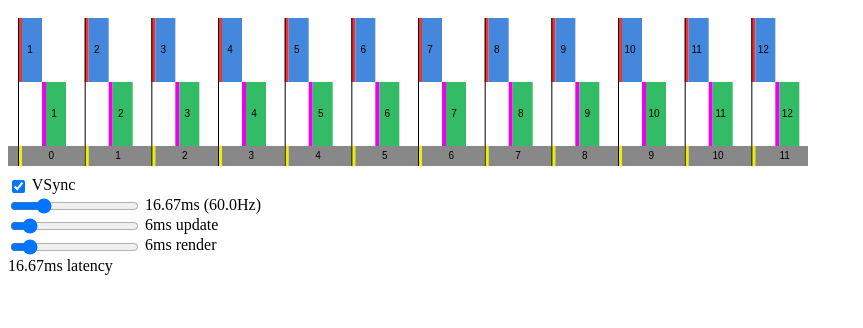
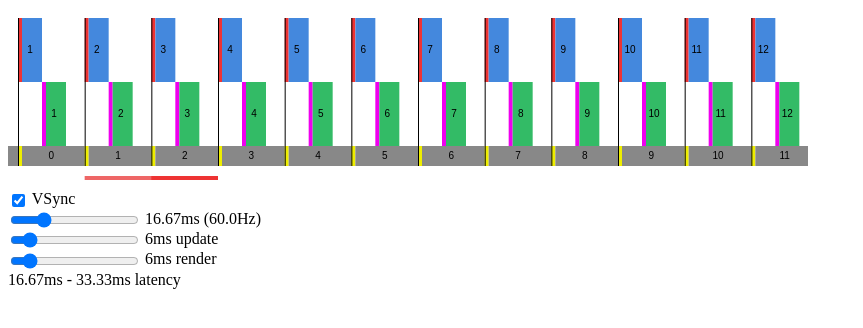
Before and after one commit to rpjohnst/pipeline, a plain HTML site: page index.html in a window 1280 px wide. Shown: the whole page, without its empty margins (0-863 px from the left). Drawn offline with Linux system fonts and the light colour scheme.

Commit message:
Visualize latency ranges with and withotu VSync

```diff
--- a/index.html
+++ b/index.html
@@ -10,7 +10,7 @@ input { vertical-align: middle; }
 </head>
 
 <body>
-<canvas id="pipeline" width="800" height="168"></canvas>
+<canvas id="pipeline" width="800" height="182"></canvas>
 <div>
   <input id="vsyncInput" type="checkbox" checked>
   <label for="vsyncInput">VSync</label>
@@ -49,6 +49,9 @@ function update() {
 
   const hz = 720 / period;
   const dt = 1000 / hz;
+  let min;
+  let maxSample;
+  let max;
 
   function nextVsync(f) { return Math.ceil(f / dt) * dt; }
 
@@ -56,9 +59,15 @@ function update() {
   updateLabel.innerText = `${update}ms update`;
   renderLabel.innerText = `${render}ms render`;
   if (vsyncInput.checked) {
-    latencyLabel.innerText = `${nextVsync(update + render).toPrecision(4)}ms latency`;
+    min = nextVsync(update + render);
+    maxSample = nextVsync(Math.max(update, render));
+    max = maxSample + nextVsync(Math.max(update, render) + render);
+    latencyLabel.innerText = `${min.toPrecision(4)}ms - ${max.toPrecision(4)}ms latency`;
   } else {
-    latencyLabel.innerText = `${update + render}ms - ${nextVsync(update + render).toPrecision(4)}ms latency`;
+    min = update + render;
+    maxSample = Math.max(update, render);
+    max = maxSample + (update + render) + dt;
+    latencyLabel.innerText = `${min}ms - ${max.toPrecision(4)}ms latency`;
   }
 
   let prevPresent = 0;
@@ -74,8 +83,9 @@ function update() {
 
   let n = -1;
 
+  let latencyShown = false;
   cx.clearRect(0, 0, pipeline.width, pipeline.height);
-  while (4 * tUpdate < 800) {
+  while (4 * tUpdate < 10 + pipeline.width + 10) {
     if (vsyncInput.checked) {
       tUpdate = Math.max(nextVsync(tUpdate + update), prevPresent);
     } else {
@@ -113,9 +123,17 @@ function update() {
       cx.fillText(`${n}`, 10 + 4 * (tPresent + Math.min(Math.max(update, render), dt) / 2), 148);
     }
 
+    if (!latencyShown && dt <= (tUpdate - maxSample)) {
+      latencyShown = true;
+      cx.fillStyle = "#ee6666";
+      cx.fillRect(10 + 4 * (tUpdate - maxSample), 168, 4 * max, 4);
+      cx.fillStyle = "#ee3333";
+      cx.fillRect(10 + 4 * tUpdate, 168, 4 * min, 4);
+    }
+
     n += 1;
   }
-  for (let t = 0; 4 * t < 800; t += dt) {
+  for (let t = 0; 4 * t < 10 + pipeline.width + 10; t += dt) {
     cx.fillStyle = "#000000";
     cx.fillRect(10 + 4 * t, 10, 1, 148);
   }
```
